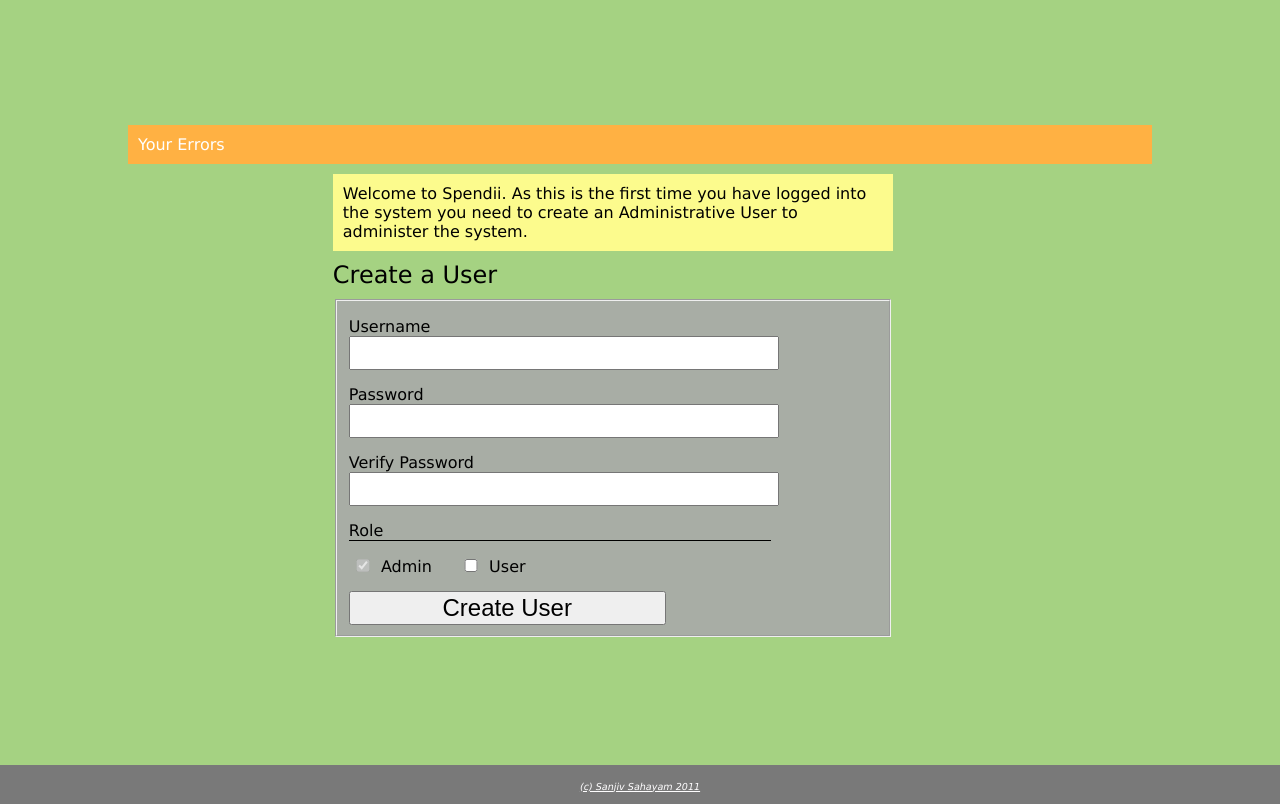
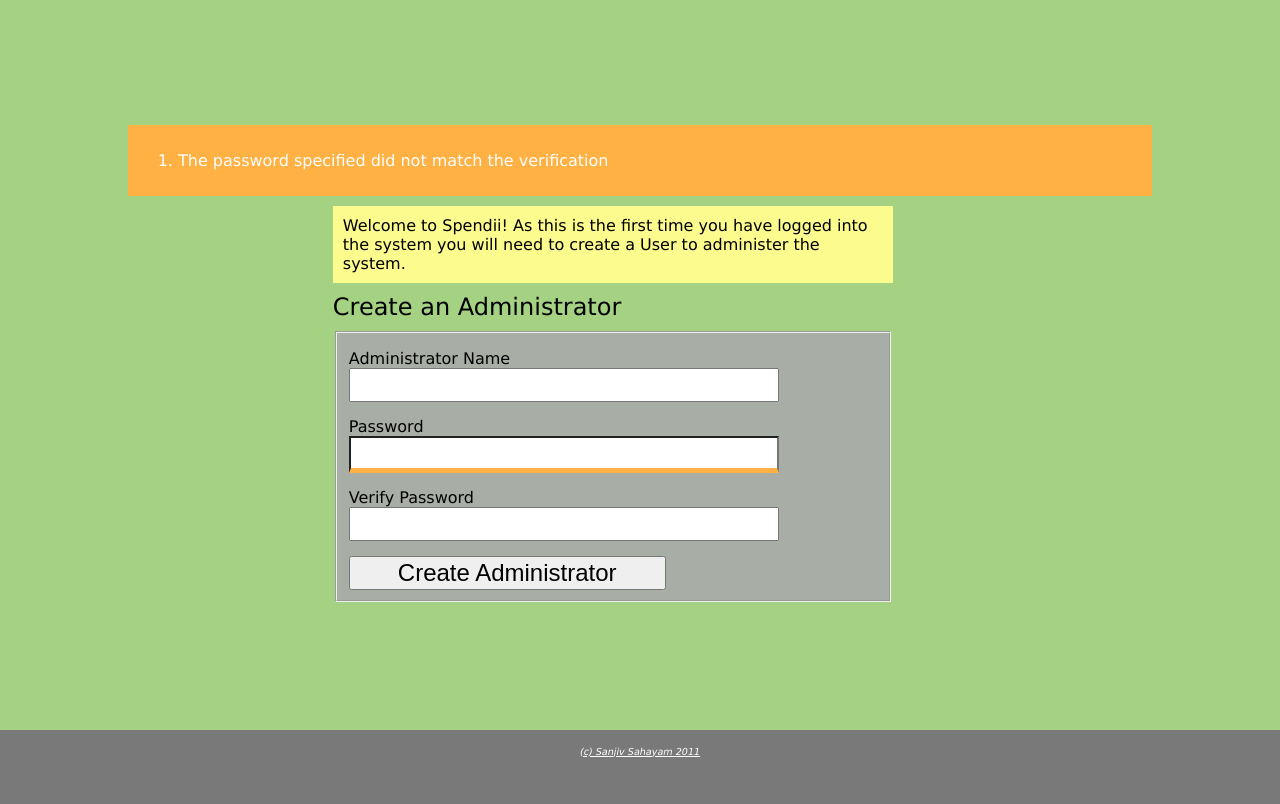
Before and after one commit to ssanj/SpendiiScalatra, a plain HTML site: page designs/createUser.html in a window 1280 px wide. Shown: the part 81-885 px from the top of the page. After the commit the page ends 850 px from the top, so only its background shows below. Drawn offline with Linux system fonts and the light colour scheme.

Commit message:
added error highlights

```diff
--- a/designs/createUser.html
+++ b/designs/createUser.html
@@ -17,42 +17,36 @@
 	</div>
 	<div class="content_container">
 		<div id="errors">
-			Your Errors
+			<ol>
+				<li>The password specified did not match the verification</li>
+			</ol>
 		</div>
 		<div id="messages">
-			Welcome to Spendii. As this is the first time you have logged into the system
-			you need to create an Administrative User to administer the system.
+			Welcome to Spendii!
+			As this is the first time you have logged into the system
+			you will need to create a User to administer the system.
 		</div>
 		<div class="heading">
-		Create a User
+		Create an Administrator
 		</div>
 		<div class="content">
 		<div class="login_form">
 			<form action="" method="">
 			<fieldset>
 				<div>
-					<label for="username">Username</label>
-					<input type="text" name="username" id="username" />
+					<label for="username">Administrator Name</label>
+					<input type="text" name="username" id="username" class="valid"/>
 				</div>
 				<div>
 					<label for="password">Password</label>
-					<input type="password" name="password" id="password" />
+					<input type="password" name="password" id="password" class="fieldError"/>
 				</div>
 				<div>
 					<label for="verification">Verify Password</label>
-					<input type="password" name="verification" id="verification" />
-				</div>
-				<div class="checkboxHeading">
-					Role
-				</div>
-				<div class="checkboxesHorizontal">
-					<input type="checkbox" name="admin" value="Admin" checked disabled/>
-					<label for="admin">Admin</label>
-					<input type="checkbox" name="user" value="User" />
-					<label for="user">User</label>
+					<input type="password" name="verification" id="verification" class="valid"/>
 				</div>
 				<div>
-					<input type="submit" value="Create User" name="submit" id="submit"/>
+					<input type="submit" value="Create Administrator" name="submit" id="submit"/>
 				</div>
 			</fieldset>
 			</form>
--- a/designs/css/forms.css
+++ b/designs/css/forms.css
@@ -61,3 +61,9 @@ div.checkboxHeading {
 	border-bottom-style: solid;
 	border-bottom-width: 1px;
 }
+
+input.fieldError {
+	border-bottom-style: solid;
+	border-bottom-width: 5px;
+	border-bottom-color: #ffb143;
+}
```
